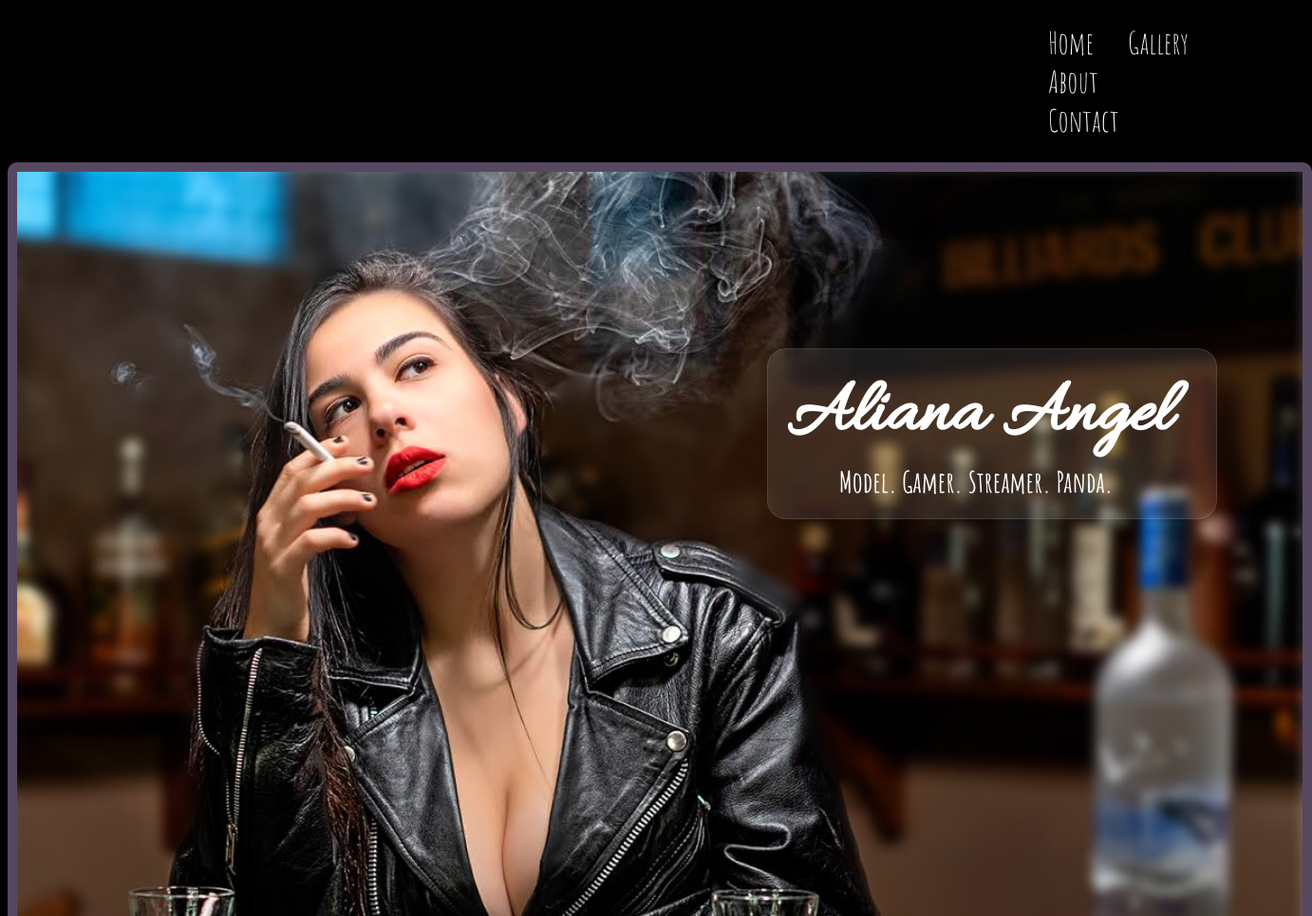
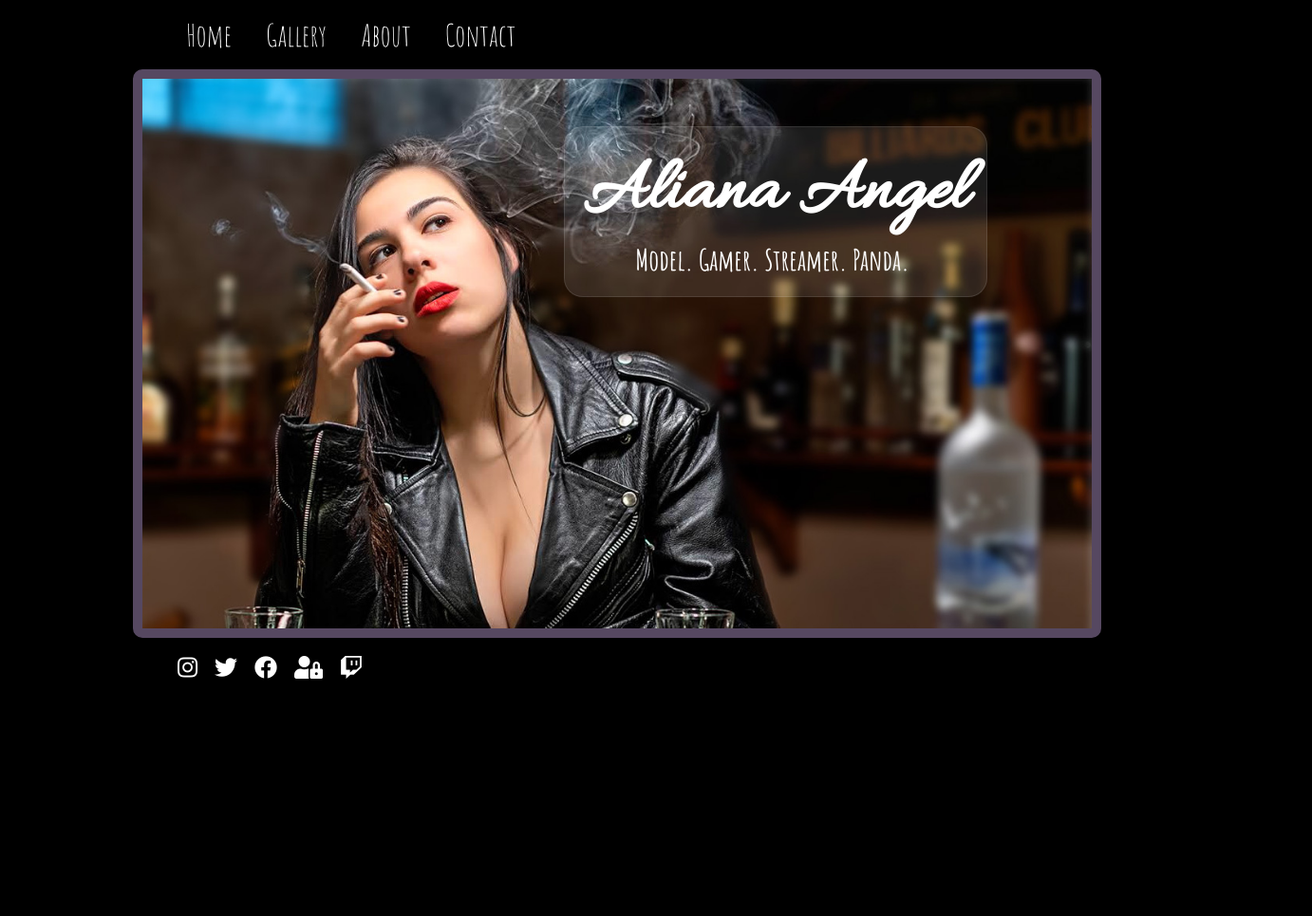
Before and after one commit to reptarbro/aliana_angel_website, a plain HTML site: page index.html in a window 1280 px wide. Shown: the top 965 px of the page at 95% size, 1382 px wide, since content can reach past the window. After the commit the page ends 800 px from the top, so only its background shows below. Drawn offline with Linux system fonts and the light colour scheme.

Commit message:
refactored CSS file for mobile first
- next steps: adjust font sizing and margins/padding etc.

```diff
--- a/css/style.css
+++ b/css/style.css
@@ -5,27 +5,27 @@ body{
     color: white;
 }
 
-.main-home body{
+/* .main-home body{
     overflow: hidden;
-}
+} */
 
 #main-img{
-    height: 49rem;
+    /* height: 49rem; */
     display: block;
-    margin: 0 auto;
-    position: relative;
+    /* margin: 0 auto; */
+    /* position: relative; */
     border: 10px solid rgba(216, 182, 245, 0.397);
     border-radius: 10px;
 }
 
-#nav.home{
+/* #nav.home{
     margin: 1.5rem 0;
-}
+} */
 
 
-ul{
+/* ul{
     margin-left: 65rem;
-}
+} */
 
 ul > li{
     display: inline;
@@ -44,11 +44,11 @@ li > a:hover{
 }
 
 .home-title{
-    margin-top: -38rem;
-    margin-left: 50rem;
+    /* margin-top: -38rem;
+    margin-left: 50rem; */
     background-color: rgba(255, 255, 255,0.1);
-    position: relative;
-    width: 27rem;
+    /* position: relative; */
+    /* width: 27rem; */
     border: 1px solid rgba(255, 255, 255,0.1);
     border-radius: 20px;
     padding: 20px;
@@ -69,13 +69,34 @@ h2{
 
 footer{
     margin-top: 27.4rem;
-    margin-left: -62rem;
+    /* margin-left: -62rem; */
 }
 
 #socials ul>li{
     font-size: 1.5rem;
     padding: 0 7px;
 }
+
+/* layout: margins, positioning, etc. */
+img {
+    width:100%;
+}
+
+#nav, .home, footer {
+    max-width: 1000px;
+    margin: 0 auto;
+}
+
+.home {
+    position:relative;
+}
+
+.home-title {
+    position: absolute;
+    top:10%;
+    right:10%;
+}
+
 
 /* font-family: 'Allura', cursive;
 font-family: 'Amatic SC', cursive;
@@ -149,14 +170,14 @@ font-family: 'Reenie Beanie', cursive; */
 .blurb.img img {
   display: inline;
   margin: 0 auto;
-  margin-left: -25%;
+  /* margin-left: -25%; */
   height: 100%;
   width: auto;
 }
 
 #socials.about{
     margin-top: 1rem;
-    margin-left: -27.5rem;
+    /* margin-left: -27.5rem; */
 }
 
 /* .blurb p{
@@ -188,5 +209,5 @@ font-family: 'Reenie Beanie', cursive; */
 
 #socials{
     margin-top: 1rem;
-    margin-left: -27.5rem;
+    /* margin-left: -27.5rem; */
 }
--- a/index.html
+++ b/index.html
@@ -29,14 +29,14 @@
 
     <div class="home img">
         <img src="imgs/homepage-img.jpg" id="main-img">
+        <div class="home-title">
+
+            <h1>Aliana Angel</h1>
+            <h2>Model. Gamer. Streamer. Panda.</h2>
+
+        </div>
     </div>
 
-    <div class="home-title">
-
-        <h1>Aliana Angel</h1>
-        <h2>Model. Gamer. Streamer. Panda.</h2>
-
-    </div>
 
     <footer id="socials">
         <ul>
```
